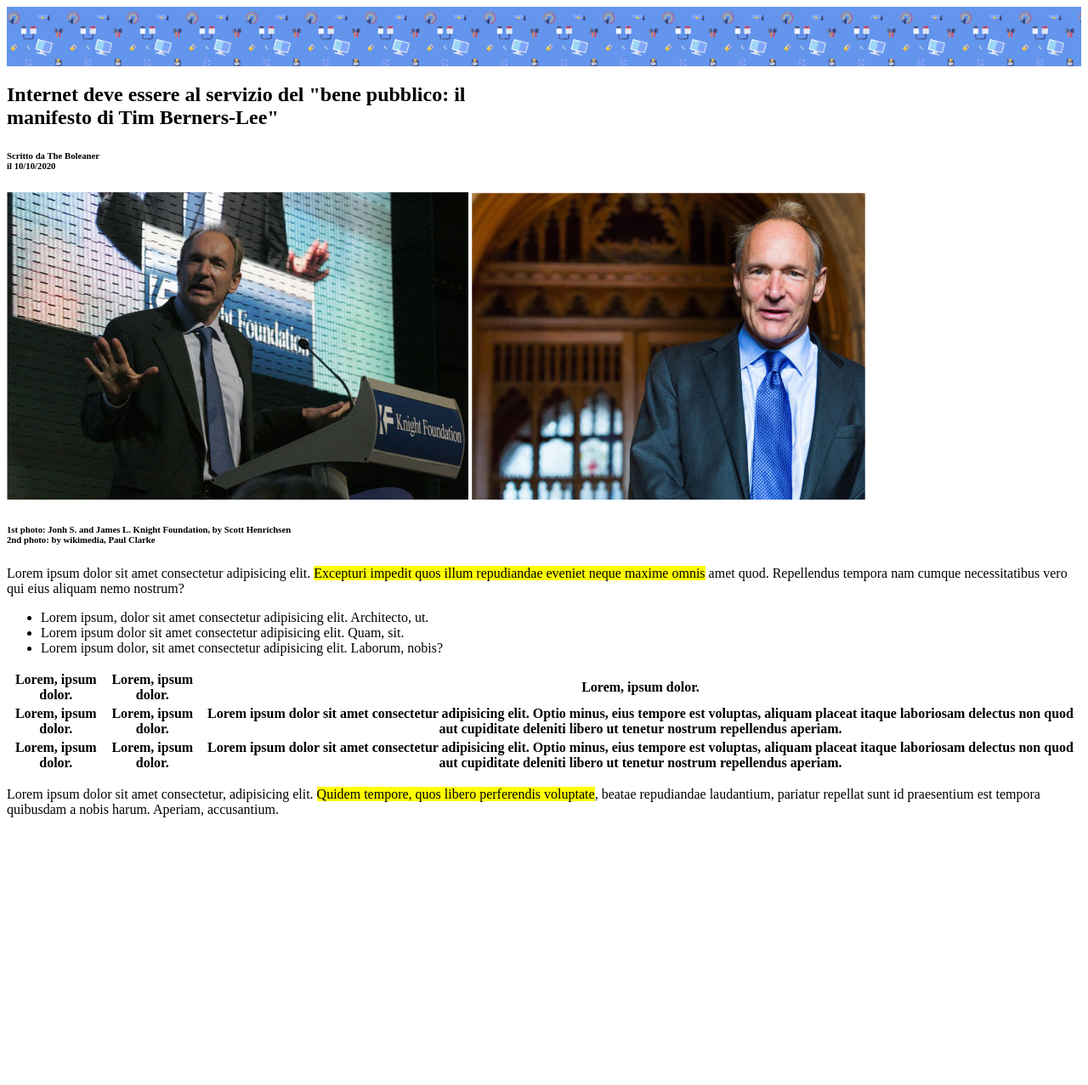
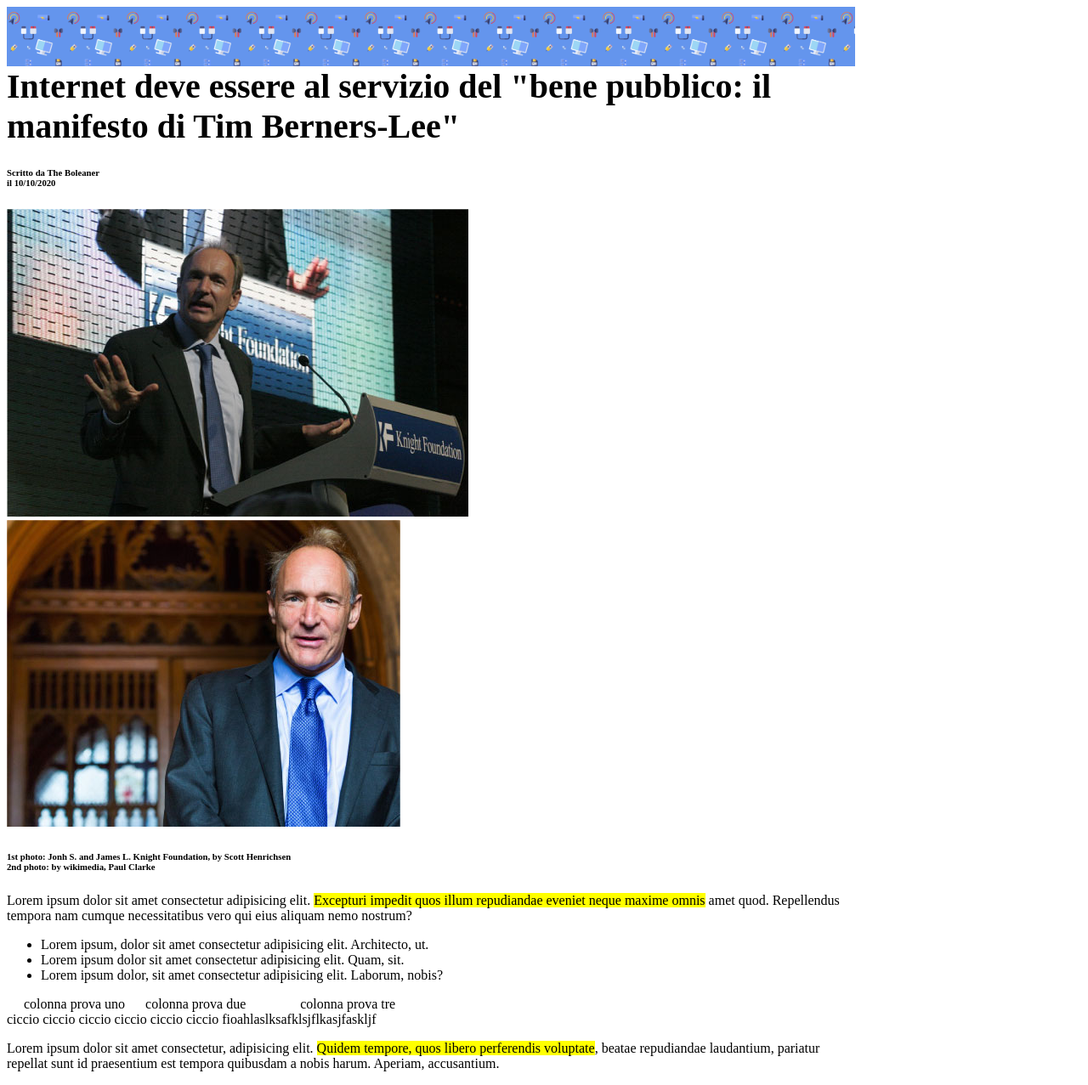
Before and after one commit to Alexellevu/html-css-booleaner, a plain HTML site: page index.html in a window 1280 px wide. Shown: the whole page at 85% size. Before the commit the page ends 978 px from the top, so only its background shows below. Drawn offline with Linux system fonts and the light colour scheme.

Commit message:
configuato titolo

```diff
--- a/index.html
+++ b/index.html
@@ -18,8 +18,9 @@
 
     <!-- titolo con descrizione sotto -->
     <section>
-        <h1>Internet deve essere al servizio del "bene pubblico: il <br> manifesto di Tim Berners-Lee"</h1>
-        <h6>Scritto da The Boleaner <br> il 10/10/2020 </h6>
+        <span class="titolo"><strong> Internet deve essere al servizio del "bene pubblico: il <br> manifesto di Tim Berners-Lee"</strong>
+        </span>
+        <h6 class="sottotitolo">Scritto da The Boleaner <br> il 10/10/2020</h6>
 
     </section>
 
@@ -49,32 +50,22 @@
     <!-- /lista non ordinata-->
 
     <!-- tabella -->
-    <table>
-        <thead>
-            <tr>
-                <th>Lorem, ipsum dolor.</th>
-                <th>Lorem, ipsum dolor.</th>
-                <th>Lorem, ipsum dolor.</th>
-            </tr>
-        </thead>
-
-        <tbody>
-            <tr>
-                <th>Lorem, ipsum dolor.</th>
-                <th>Lorem, ipsum dolor.</th>
-                <th>Lorem ipsum dolor sit amet consectetur adipisicing elit. Optio minus, eius tempore est voluptas, aliquam placeat itaque laboriosam delectus non quod aut cupiditate deleniti libero ut tenetur nostrum repellendus aperiam.</th>
-            </tr>
-
-            <tr>
-                <th>Lorem, ipsum dolor.</th>
-                <th>Lorem, ipsum dolor.</th>
-                <th>Lorem ipsum dolor sit amet consectetur adipisicing elit. Optio minus, eius tempore est voluptas, aliquam placeat itaque laboriosam delectus non quod aut cupiditate deleniti libero ut tenetur nostrum repellendus aperiam.</th>
-            </tr>
 
 
 
-        </tbody>
-    </table>
+
+    <div>
+        <span class="colonna_piccola">colonna prova uno</span>
+        <span class="colona_piccola">colonna prova due</span>
+        <span class="colonna_grande">colonna prova tre</span>
+    </div>
+
+    <div>
+        <span>ciccio ciccio ciccio</span>
+        <span>ciccio ciccio ciccio</span>
+        <span>fioahlaslksafklsjflkasjfaskljf</span>
+
+    </div>
 
     <!-- /tabella-->
 
--- a/style.css
+++ b/style.css
@@ -1,6 +1,34 @@
+
+body{
+    width: 78%;
+}
+
 #barra_logo{
     height: 70px;
     background-image: url(img/pattern.png);
     background-size: contain;
     background-color:cornflowerblue;
 }
+
+.titolo{
+    font-size: 40px;
+    font-style: normal;
+
+}
+
+.sottotitolo{
+ padding-top: 0%;
+ text-decoration-color: cyan;
+}
+
+.colonna_piccola{
+    width: 300px;
+    padding-left: 20px;
+    padding-right: 20px;
+}
+
+.colonna_grande{
+    width: 500px;
+    padding-right: 60px;
+    padding-left: 60px;;
+}
```
